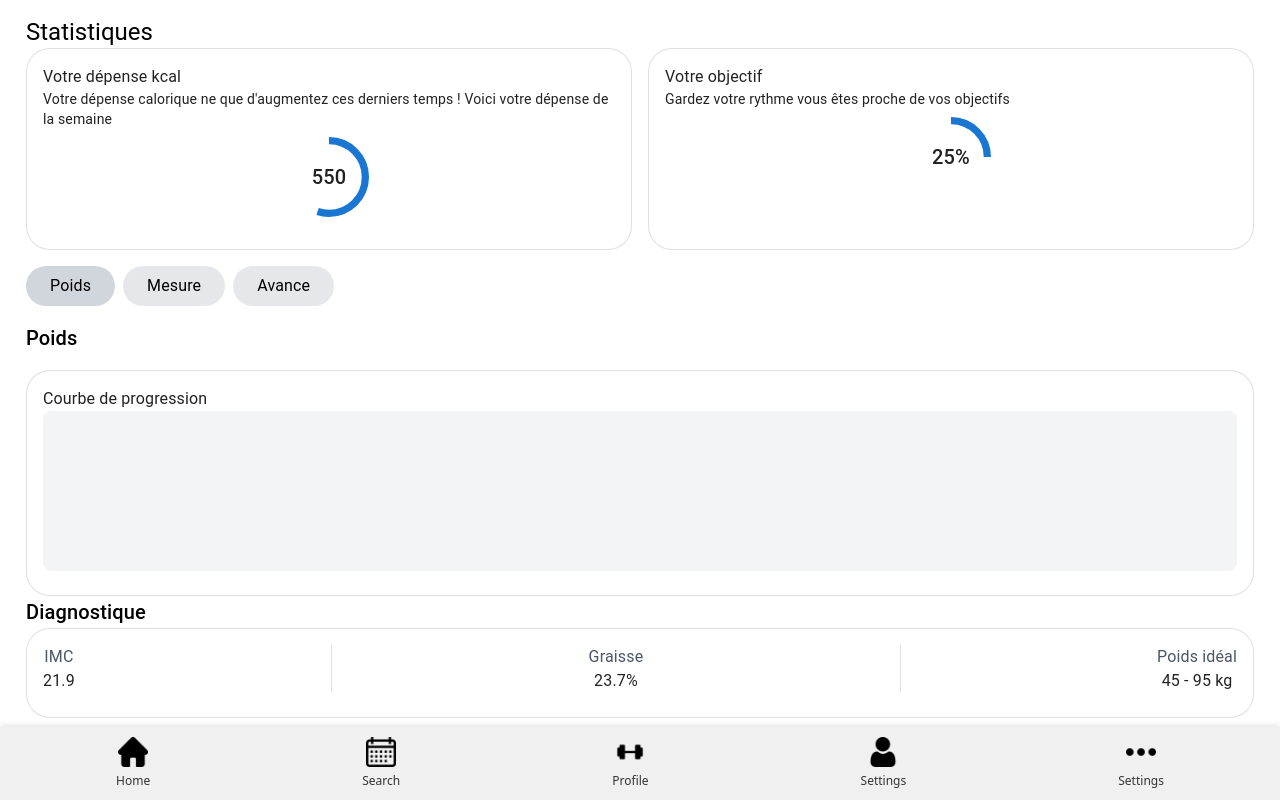
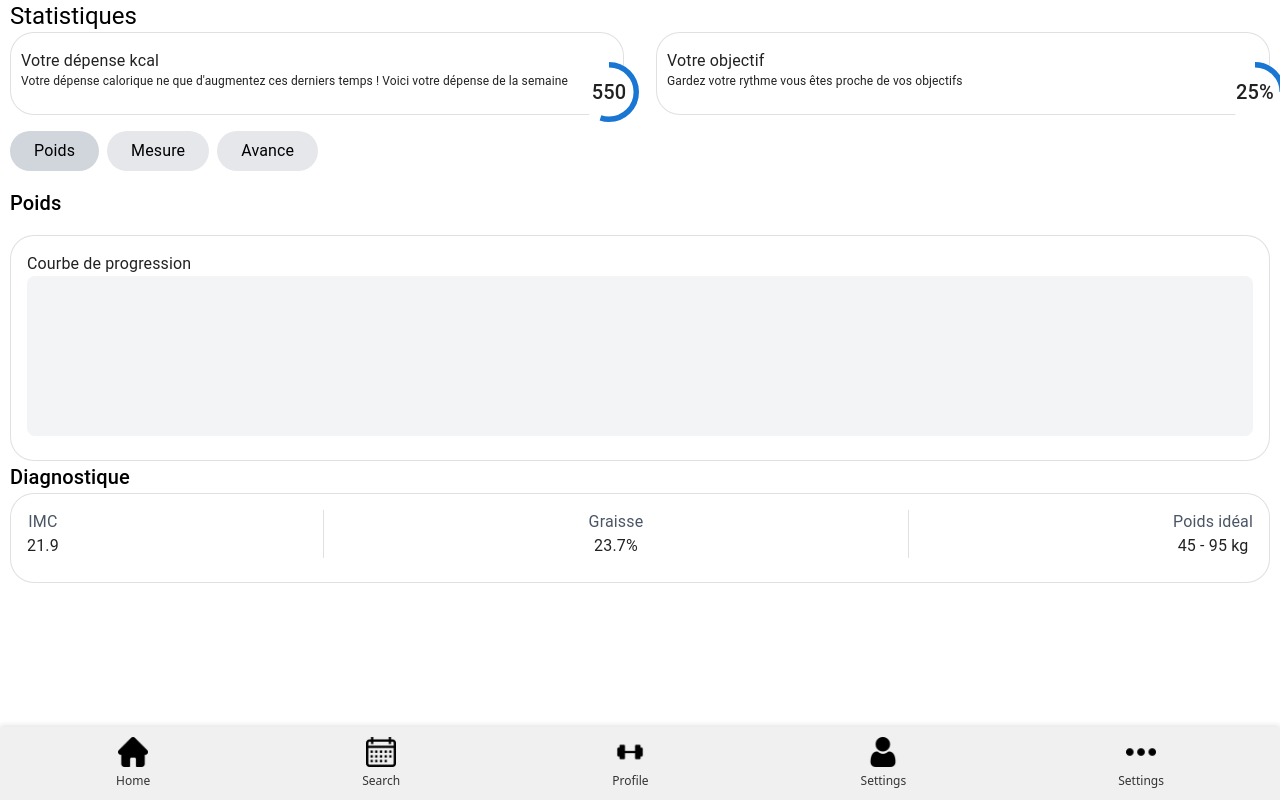
Before and after one commit to Saachanmh/my_digital_project, a React (Vite) app in the folder mdp/: page /stat in a window 1280 px wide. Built offline with nearby package versions, Linux system fonts and the light colour scheme.

Commit message:
page stat v2

```diff
--- /dev/null
+++ b/mdp/src/components/Statistics/CircularProgressCard.jsx
@@ -0,0 +1,34 @@
+import { Typography, Card, CardContent, Box, CircularProgress } from '@mui/material';
+
+const CircularProgressCard = ({ title, value, maxValue, percentage, description }) => {
+  return (
+    <Card variant="outlined" className="flex-1 !rounded-3xl relative !overflow-visible">
+      <CardContent className='!px-2.5'>
+        <Typography className="text-lg">{title}</Typography>
+        <Typography className="!text-[12px] mb-4" variant="body2">
+          {description}
+        </Typography>
+        <Box className="flex justify-center items-center my-2 absolute -bottom-4 -right-4 bg-white rounded-full z-10">
+          <Box className="relative inline-flex">
+            <CircularProgress
+              variant="determinate"
+              value={percentage}
+              size={60}
+              thickness={4}
+              className="text-red-500 "
+            />
+            <Box
+              className="absolute top-0 left-0 bottom-0 right-0 flex items-center justify-center"
+            >
+              <Typography variant="h6" className="font-bold">
+                {value}
+              </Typography>
+            </Box>
+          </Box>
+        </Box>
+      </CardContent>
+    </Card>
+  );
+};
+
+export default CircularProgressCard;
--- /dev/null
+++ b/mdp/src/components/Statistics/DiagnosticItem.jsx
@@ -0,0 +1,12 @@
+import { Typography, Box } from '@mui/material';
+
+const DiagnosticItem = ({ label, value }) => {
+  return (
+    <Box className="flex flex-col items-center">
+      <Typography className="text-sm text-gray-600">{label}</Typography>
+      <Typography className="text-lg font-medium">{value}</Typography>
+    </Box>
+  );
+};
+
+export default DiagnosticItem;
--- /dev/null
+++ b/mdp/src/components/Statistics/DiagnosticSection.jsx
@@ -0,0 +1,23 @@
+import { Typography, Card, CardContent, Box, Divider } from '@mui/material';
+import DiagnosticItem from './DiagnosticItem';
+
+const DiagnosticSection = () => {
+  return (
+    <>
+      <Typography variant="h6" className="mt-6 mb-2">Diagnostique</Typography>
+      <Card variant="outlined" className="!rounded-3xl">
+        <CardContent>
+          <Box className="flex justify-between items-center">
+            <DiagnosticItem label="IMC" value="21.9" />
+            <Divider orientation="vertical" flexItem className="mx-2" />
+            <DiagnosticItem label="Graisse" value="23.7%" />
+            <Divider orientation="vertical" flexItem className="mx-2" />
+            <DiagnosticItem label="Poids idéal" value="45 - 95 kg" />
+          </Box>
+        </CardContent>
+      </Card>
+    </>
+  );
+};
+
+export default DiagnosticSection;
--- /dev/null
+++ b/mdp/src/components/Statistics/ProgressTab.jsx
@@ -0,0 +1,14 @@
+import { Typography, Box } from '@mui/material';
+
+const ProgressTab = ({ label, selected, onClick }) => {
+  return (
+    <Box
+      onClick={onClick}
+      className={`px-6 py-2 rounded-full cursor-pointer ${selected ? 'bg-gray-300' : 'bg-gray-200'}`}
+    >
+      <Typography className="text-sm">{label}</Typography>
+    </Box>
+  );
+};
+
+export default ProgressTab;
--- a/mdp/src/components/Statistics/StatisticsComponents.jsx
+++ /dev/null
@@ -1,87 +0,0 @@
-import { Typography, Card, CardContent, Box, CircularProgress, Divider } from '@mui/material';
-
-// Circular Progress Card Component
-export const CircularProgressCard = ({ title, value, maxValue, percentage, description }) => {
-  return (
-    <Card variant="outlined" className="flex-1 !rounded-3xl">
-      <CardContent className="relative">
-        <Typography className="text-lg">{title}</Typography>
-        <Typography className="text-[10px] mb-4" variant="body2">
-          {description}
-        </Typography>
-        <Box className="flex justify-center items-center my-2">
-          <Box className="relative inline-flex">
-            <CircularProgress
-              variant="determinate"
-              value={percentage}
-              size={80}
-              thickness={4}
-              className="text-red-500"
-            />
-            <Box
-              className="absolute top-0 left-0 bottom-0 right-0 flex items-center justify-center"
-            >
-              <Typography variant="h6" className="font-bold">
-                {value}
-              </Typography>
-            </Box>
-          </Box>
-        </Box>
-      </CardContent>
-    </Card>
-  );
-};
-
-// Progress Tab Component
-export const ProgressTab = ({ label, selected, onClick }) => {
-  return (
-    <Box
-      onClick={onClick}
-      className={`px-6 py-2 rounded-full cursor-pointer ${selected ? 'bg-gray-300' : 'bg-gray-200'}`}
-    >
-      <Typography className="text-sm">{label}</Typography>
-    </Box>
-  );
-};
-
-// Weight Progress Chart Component
-export const WeightProgressChart = () => {
-  return (
-    <Card variant="outlined" className="w-full !rounded-3xl mt-4">
-      <CardContent>
-        <Typography className="text-lg mb-2">Courbe de progression</Typography>
-        <Box className="h-40 w-full bg-gray-100 rounded-lg"></Box>
-      </CardContent>
-    </Card>
-  );
-};
-
-// Diagnostic Item Component
-export const DiagnosticItem = ({ label, value }) => {
-  return (
-    <Box className="flex flex-col items-center">
-      <Typography className="text-sm text-gray-600">{label}</Typography>
-      <Typography className="text-lg font-medium">{value}</Typography>
-    </Box>
-  );
-};
-
-// Diagnostic Section Component
-export const DiagnosticSection = () => {
-  return (
-    <>
-      <Typography variant="h6" className="mt-6 mb-2">Diagnostique</Typography>
-      <Card variant="outlined" className="!rounded-3xl">
-        <CardContent>
-          <Box className="flex justify-between items-center">
-            <DiagnosticItem label="IMC" value="21.9" />
-            <Divider orientation="vertical" flexItem className="mx-2" />
-            <DiagnosticItem label="Graisse" value="23.7%" />
-            <Divider orientation="vertical" flexItem className="mx-2" />
-            <DiagnosticItem label="Poids idéal" value="45 - 95 kg" />
-          </Box>
-        </CardContent>
-      </Card>
-    </>
-  );
-};
--- /dev/null
+++ b/mdp/src/components/Statistics/WeightProgressChart.jsx
@@ -0,0 +1,14 @@
+import { Typography, Card, CardContent, Box } from '@mui/material';
+
+const WeightProgressChart = () => {
+  return (
+    <Card variant="outlined" className="w-full !rounded-3xl mt-4">
+      <CardContent>
+        <Typography className="text-lg mb-2">Courbe de progression</Typography>
+        <Box className="h-40 w-full bg-gray-100 rounded-lg"></Box>
+      </CardContent>
+    </Card>
+  );
+};
+
+export default WeightProgressChart;
--- a/mdp/src/pages/StatistiquesPage.jsx
+++ b/mdp/src/pages/StatistiquesPage.jsx
@@ -1,11 +1,10 @@
 import { useState } from 'react';
 import { Typography, Box } from '@mui/material';
-import {
-  CircularProgressCard,
-  ProgressTab,
-  WeightProgressChart,
-  DiagnosticSection
-} from '../components/Statistics/StatisticsComponents';
+import CircularProgressCard from '../components/Statistics/CircularProgressCard';
+import  ProgressTab from '../components/Statistics/ProgressTab'
+import WeightProgressChart from '../components/Statistics/WeightProgressChart'
+import DiagnosticSection from '../components/Statistics/DiagnosticSection'
+
 
 const StatistiquesPage = () => {
   const [selectedTab, setSelectedTab] = useState('poids');
@@ -15,11 +14,11 @@ const StatistiquesPage = () => {
   };
 
   return (
-    <Box className="p-4">
+    <Box className="w-full">
       <Typography variant="h5" className="font-bold mb-4">Statistiques</Typography>
 
       {/* Calorie and Objective Cards */}
-      <Box className="flex gap-4 mb-4">
+      <Box className="flex gap-8 mb-4">
         <CircularProgressCard
           title="Votre dépense kcal"
           value={550}
```
